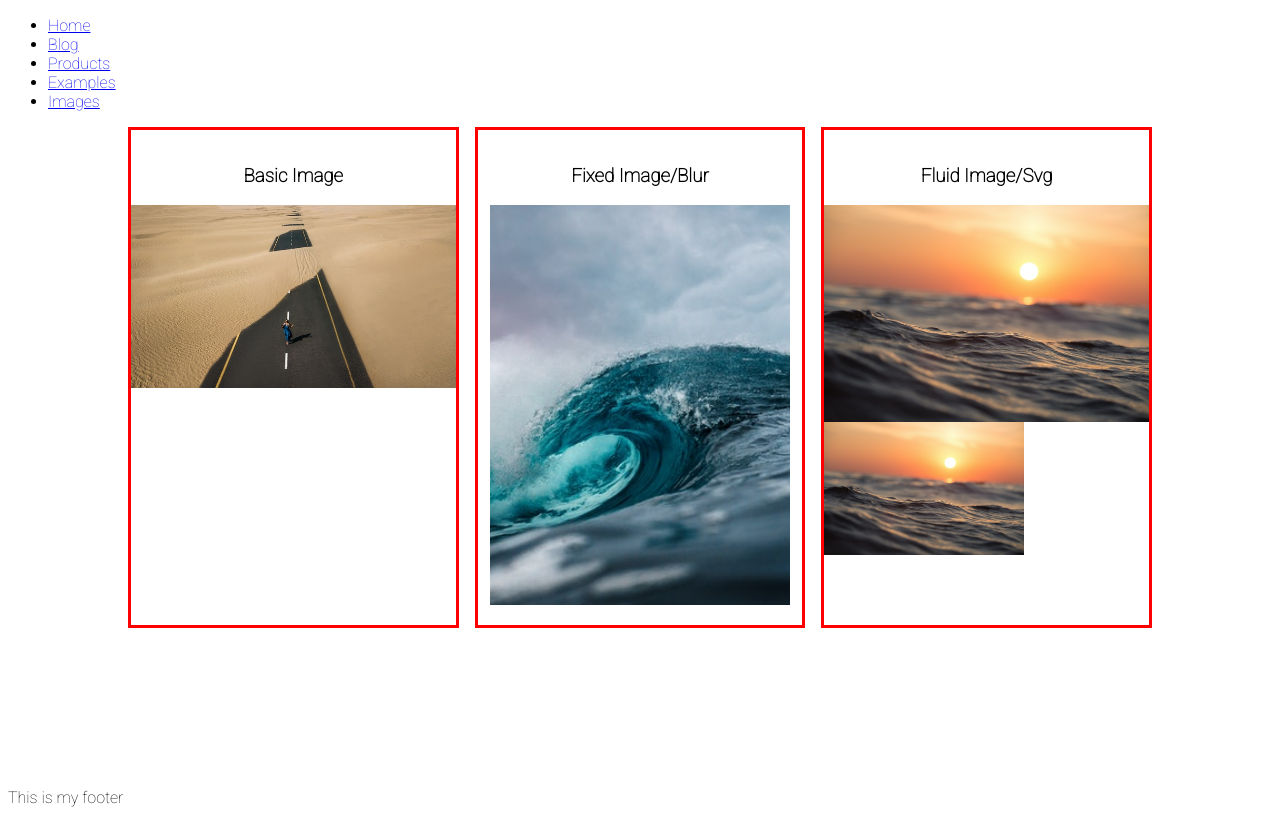
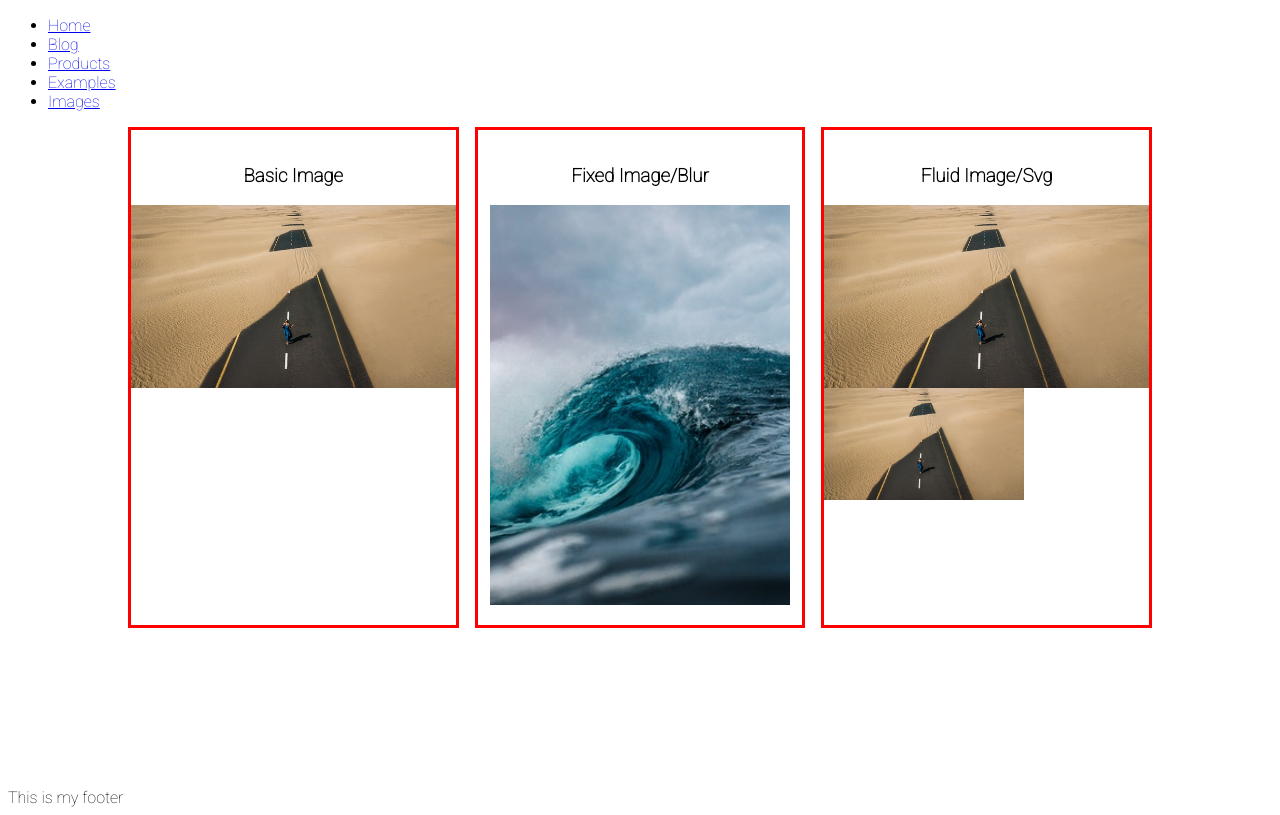
Before and after one commit to daluj/gatsby-tutorial, a Gatsby site: page /images in a window 1280 px wide. Built offline with nearby package versions, Linux system fonts and the light colour scheme; Gatsby itself is replaced by a stand-in of ours.

Commit message:
just change image

```diff
--- a/src/examples/Images.js
+++ b/src/examples/Images.js
@@ -12,7 +12,7 @@ const getImages = graphql`
         }
       }
     }
-    fluid: file(relativePath: { eq: "image3.jpeg" }) {
+    fluid: file(relativePath: { eq: "image1.jpeg" }) {
       childImageSharp {
         fluid {
           ...GatsbyImageSharpFluid_tracedSVG
```
